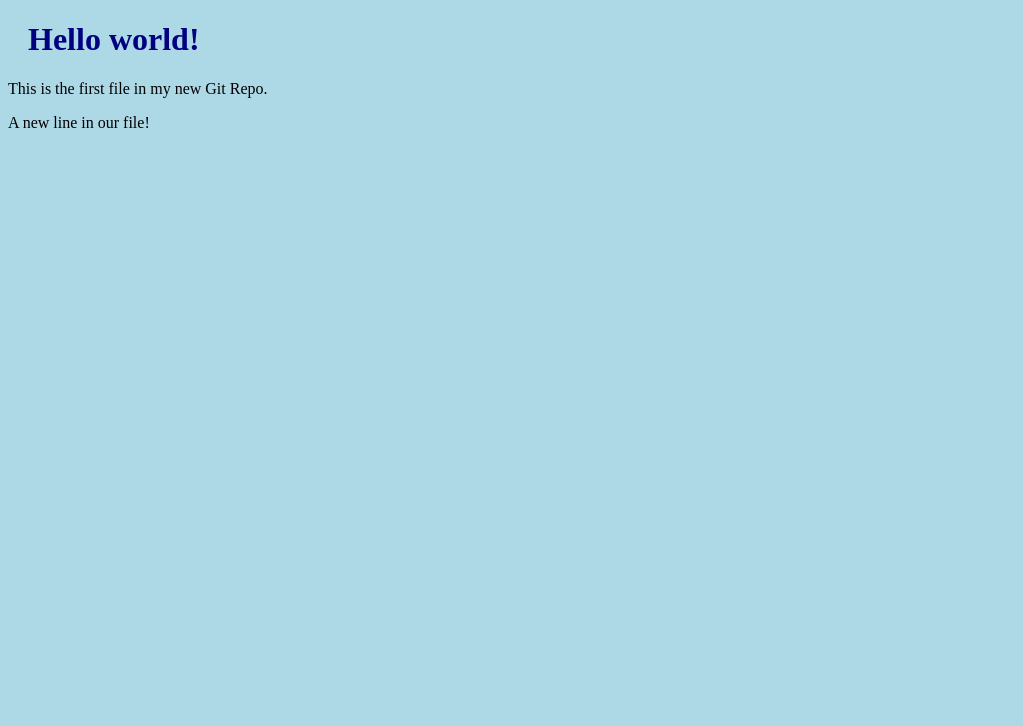
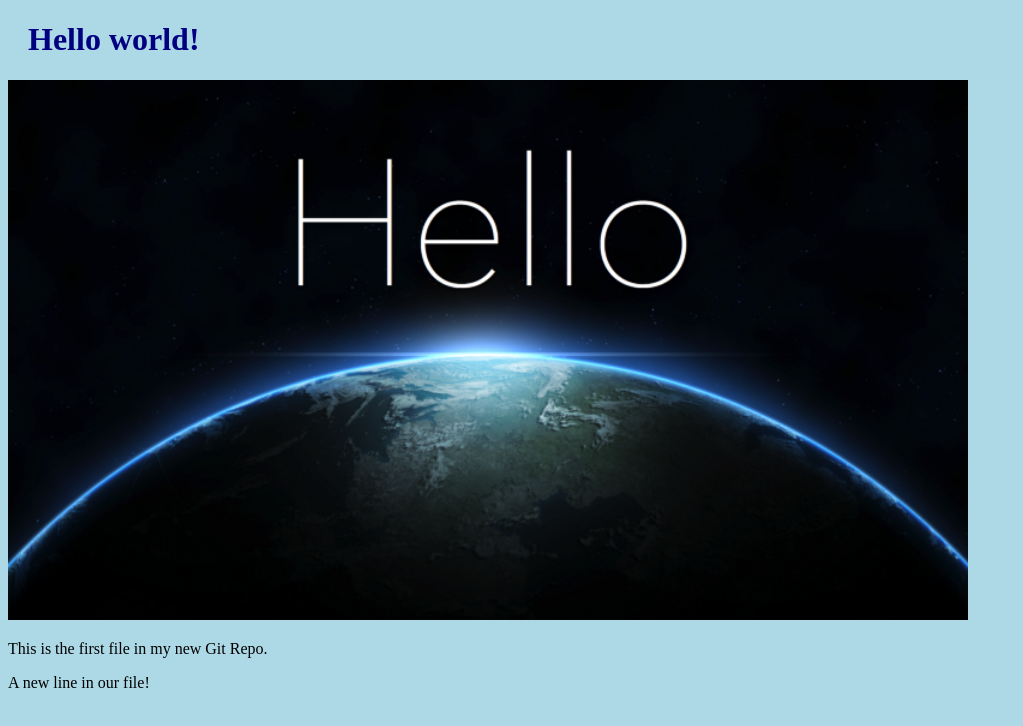
Before and after one commit to hsiang2/hw4, a plain HTML site: page index.html in a window 1280 px wide. Shown: the whole page, without its empty margins (0-1023 px from the left). Drawn offline with Linux system fonts and the light colour scheme.

Commit message:
Added image to Hello World

```diff
--- a/index.html
+++ b/index.html
@@ -6,6 +6,10 @@
     </head>
     <body>
         <h1>Hello world!</h1>
+        <div>
+            <img src="img_hello_world.png" alt="Hello World from Space"
+            style="width:100%;max-width:960px">
+        </div>
         <p>This is the first file in my new Git Repo.</p>
         <p>A new line in our file!</p>
     </body>
```
Also changed, not shown: img_hello_world.png (added).
